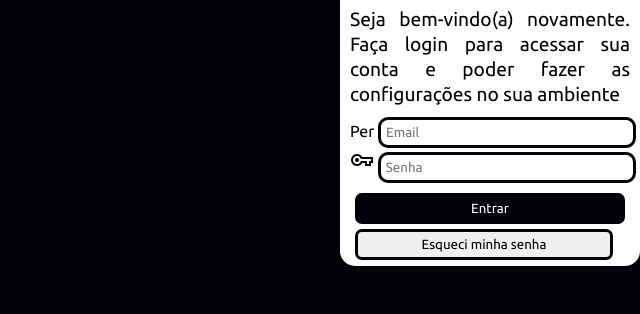
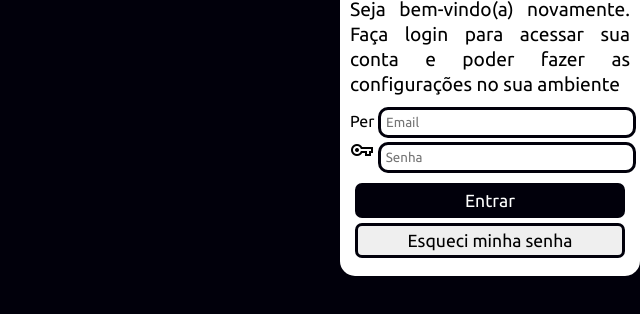
Before and after one commit to pamelanachbar/projeto-login, a plain HTML site: page index.html in a window 1280 px wide. Shown: the part 384-698 px from the top of the page, without its empty margins (640-1280 px from the left). Drawn offline with nearby package versions, Linux system fonts and the light colour scheme.

Commit message:
Atualizado

```diff
--- a/estilos/style.css
+++ b/estilos/style.css
@@ -35,7 +35,7 @@ html, body{
 }
 main{
     width: 300px;
-    height: 500px;
+    height: 520px;
    background-color: rgb(255, 255, 255);
    margin: auto;
    position: relative;
@@ -89,12 +89,14 @@ form input:hover{
     width: 270px;
     border-radius: 7px;
     cursor: pointer;
+    font-size: 1.1em;
 }
 #senha{
     margin-top: 5px;
     margin-left: 15px;
-    width: 258px;
+    width: 270px;
     border-radius: 7px;
     cursor: pointer;
     text-align: center;
+    font-size: 1.1em;
 }
```
